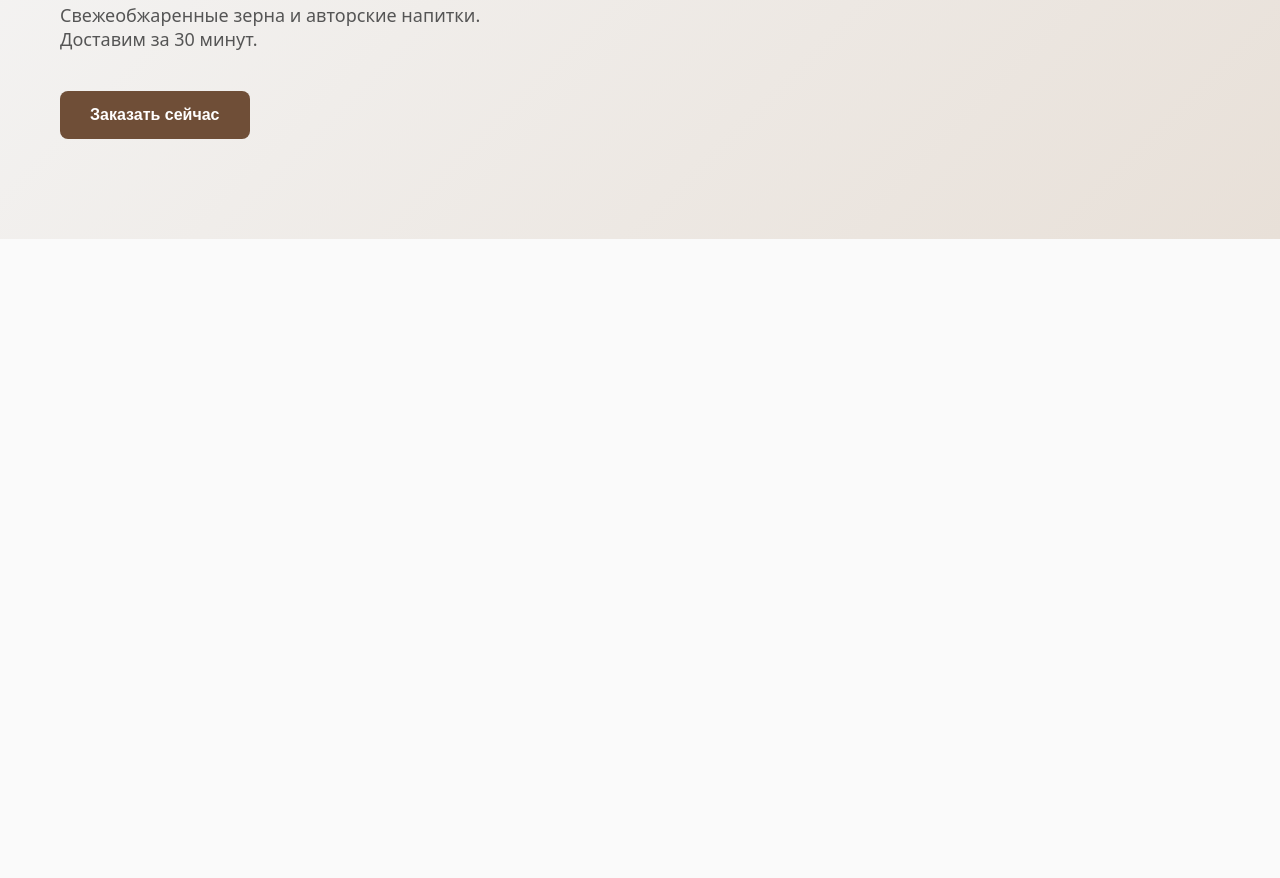
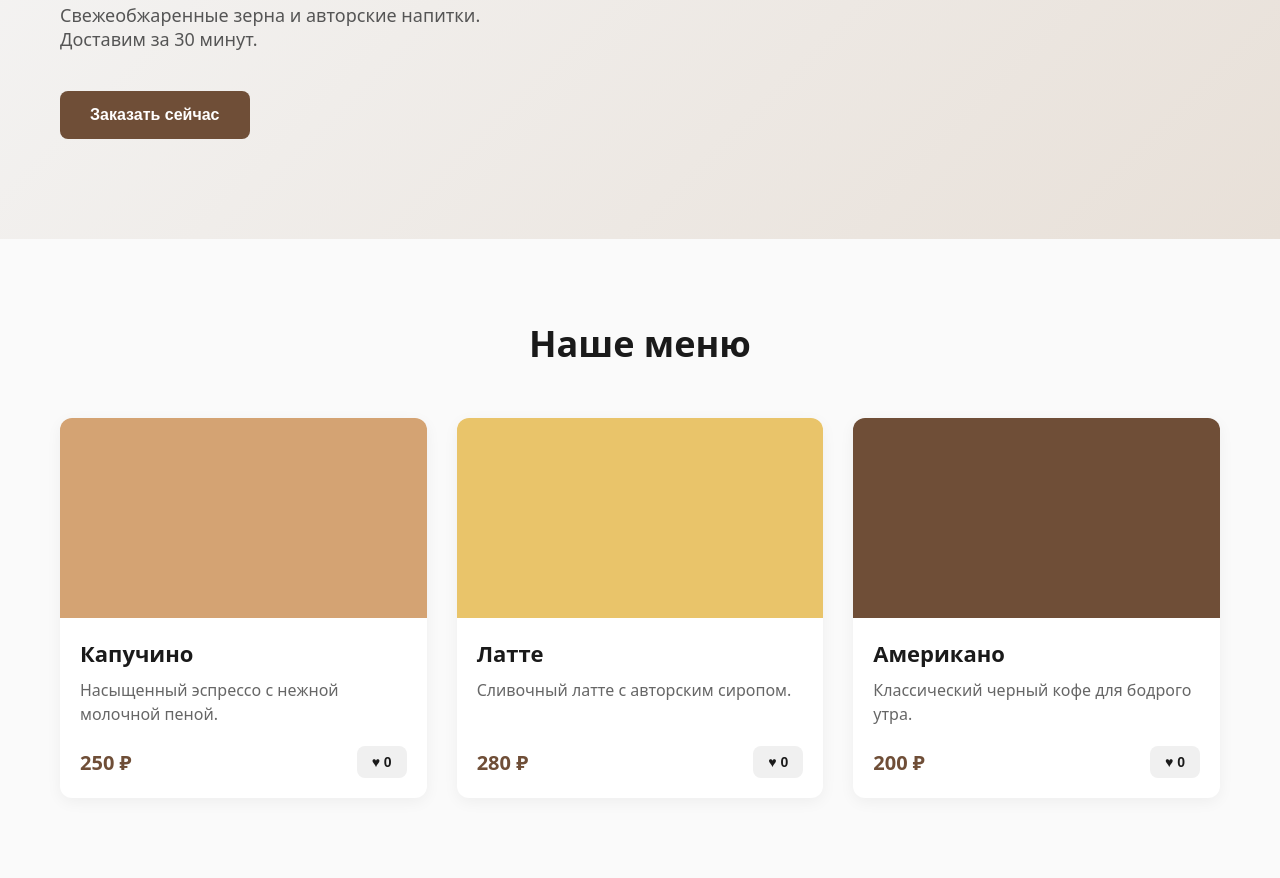
Before and after one commit to Evil-Pinguin/startup-landing, a plain HTML site: page index.html in a window 1280 px wide. Shown: the part 306-1184 px from the top of the page. Before the commit the page ends 800 px from the top, so only its background shows below. Drawn offline with Linux system fonts and the light colour scheme.

Commit message:
feat: add menu section with CSS Grid and like button logic

```diff
--- a/css/style.css
+++ b/css/style.css
@@ -144,3 +144,110 @@ body {
         padding-bottom: 50px;
     }
 }
+
+/* ========================================
+   СЕКЦИЯ МЕНЮ (CSS GRID)
+   ======================================== */
+.section-title {
+    text-align: center;
+    font-size: 36px;
+    margin-bottom: 50px;
+}
+
+.menu {
+    padding-top: 80px;
+    padding-bottom: 80px;
+}
+
+.menu__grid {
+    /* МАГИЯ АДАПТИВА БЕЗ MEDIA QUERY */
+    display: grid;
+    /* auto-fit — создает столько колонок, сколько влезет на экран */
+    /* minmax(280px, 1fr) — каждая колонка минимум 280px, а если место осталось, тянутся поровну (1fr) */
+    grid-template-columns: repeat(auto-fit, minmax(280px, 1fr));
+    gap: 30px; /* Отступ между карточками и по горизонтали, и по вертикали */
+}
+
+/* Карточка */
+.card {
+    background-color: white;
+    border-radius: 12px;
+    overflow: hidden; /* Обрезаем картинку по краям карточки */
+    box-shadow: 0 4px 15px rgba(0, 0, 0, 0.05); /* Мягкая тень для объема */
+    display: flex;
+    flex-direction: column; /* Контент внутри карточки выстраивается столбиком */
+    transition: transform 0.2s ease, box-shadow 0.2s ease;
+}
+
+/* Эффект наведения на карточку */
+.card:hover {
+    transform: translateY(-5px); /* Приподнимаем карточку вверх */
+    box-shadow: 0 10px 25px rgba(0, 0, 0, 0.1);
+}
+
+/* Картинка товара */
+.card__image {
+    width: 100%;
+    height: 200px;
+    background-color: #e0e0e0; /* Фон, пока картинки нет */
+    background-size: cover;
+    background-position: center;
+}
+
+/* Заглушки-цвета вместо реальных картинок (в реальности тут url('image.jpg') */
+.card__image_cappuccino { background-color: #D4A373; }
+.card__image_latte { background-color: #E9C46A; }
+.card__image_americano { background-color: #6F4E37; }
+
+/* Текстовая часть карточки */
+.card__body {
+    padding: 20px;
+    display: flex;
+    flex-direction: column;
+    flex-grow: 1; /* Заставляет body растягиваться, занимая всё место карточки */
+}
+
+.card__title {
+    font-size: 22px;
+    margin-bottom: 10px;
+}
+
+.card__text {
+    color: #666;
+    font-size: 16px;
+    line-height: 1.5;
+    margin-bottom: 20px;
+    flex-grow: 1; /* Прижимает цену и кнопку к низу карточки, даже если тексты разной длины */
+}
+
+/* Низ карточки */
+.card__footer {
+    display: flex;
+    justify-content: space-between;
+    align-items: center;
+}
+
+.card__price {
+    font-size: 20px;
+    font-weight: 700;
+    color: var(--color-primary);
+}
+
+/* Модификатор кнопки (маленькая) */
+.button_small {
+    padding: 8px 15px;
+    font-size: 14px;
+    background-color: #f0f0f0;
+    color: var(--color-text);
+}
+
+.button_small:hover {
+    background-color: #e0e0e0;
+    box-shadow: none;
+}
+
+/* Состояние "активный лайк" (для JS) */
+.card__like_active {
+    background-color: var(--color-accent);
+    color: white;
+}
--- a/index.html
+++ b/index.html
@@ -39,6 +39,53 @@
                 </div>
             </div>
         </section>
+        <!-- СЕКЦИЯ МЕНЮ -->
+<section class="menu" id="menu">
+    <div class="container">
+        <h2 class="section-title">Наше меню</h2>
+
+        <div class="menu__grid">
+            <!-- Карточка 1 -->
+            <article class="card">
+                <div class="card__image card__image_cappuccino"></div>
+                <div class="card__body">
+                    <h3 class="card__title">Капучино</h3>
+                    <p class="card__text">Насыщенный эспрессо с нежной молочной пеной.</p>
+                    <div class="card__footer">
+                        <span class="card__price">250 ₽</span>
+                        <button class="button button_small card__like">♥ 0</button>
+                    </div>
+                </div>
+            </article>
+
+            <!-- Карточка 2 -->
+            <article class="card">
+                <div class="card__image card__image_latte"></div>
+                <div class="card__body">
+                    <h3 class="card__title">Латте</h3>
+                    <p class="card__text">Сливочный латте с авторским сиропом.</p>
+                    <div class="card__footer">
+                        <span class="card__price">280 ₽</span>
+                        <button class="button button_small card__like">♥ 0</button>
+                    </div>
+                </div>
+            </article>
+
+            <!-- Карточка 3 -->
+            <article class="card">
+                <div class="card__image card__image_americano"></div>
+                <div class="card__body">
+                    <h3 class="card__title">Американо</h3>
+                    <p class="card__text">Классический черный кофе для бодрого утра.</p>
+                    <div class="card__footer">
+                        <span class="card__price">200 ₽</span>
+                        <button class="button button_small card__like">♥ 0</button>
+                    </div>
+                </div>
+            </article>
+        </div>
+    </div>
+</section>
     </main>
     <script src="js/main.js"></script>
 
--- a/js/main.js
+++ b/js/main.js
@@ -0,0 +1,17 @@
+const likeButtons = document.querySelectorAll('.card__like');
+
+likeButtons.forEach(button => {
+
+    button.addEventListener('click', function(){
+        const currentText = this.textContent;
+
+        let likesCount = parseInt(currentText.split(' ')[1]);
+
+        likesCount++;
+
+        this.textContent = `♥ ${likesCount}`;
+
+        this.classList.toggle('card__like_active');
+    }
+);
+});
```
